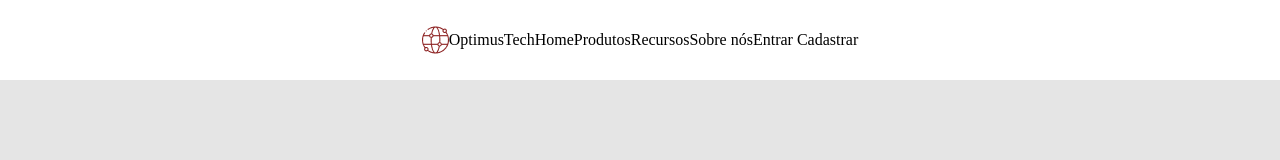
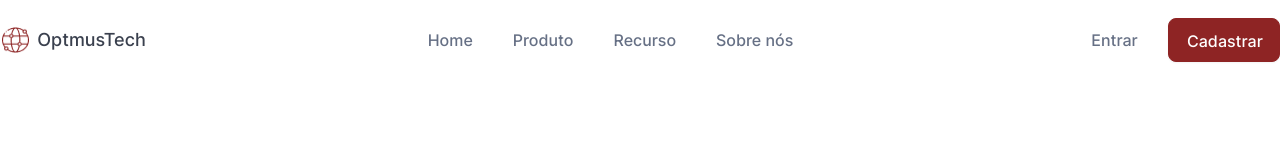
Before and after one commit to maxwelldeveloper7/7DaysOfCode-HTML-e-CSS, a plain HTML site: page index.html in a window 1280 px wide. Shown: the top 160 px of the page. Drawn offline with Linux system fonts and the light colour scheme.

Commit message:
dia um realizado

```diff
--- a/assets/css/style.css
+++ b/assets/css/style.css
@@ -1,23 +1,120 @@
-:root{
+:root {
     display: flex;
     justify-content: center;
     background: #E5E5E5;
 }
 
-.container{
+@font-face {
+    font-family: 'Inter';
+    src: url(../font/Inter.ttf);
+}
+
+main {
+   display: flex;
+   flex-direction: column;
+   align-items: center;
+   width: 1440px;
+   height: 3503px;
+   background: #FFFFFF;
+}
+
+header {
     display: flex;
+    flex-direction: column;
     justify-content: center;
     align-items: center;
     width: 1440px;
     height: 80px;
-    background: #FFFFFF;
 }
 
-.button_base{
+.container{
     display: flex;
+    justify-content: space-between;
     align-items: center;
+    padding: 0px 32px;
+    width: 1280px;
+    height: 44px;
 }
 
-.content .menu{
+.logo{
     display: flex;
+    justify-content: center;
+    align-items: center;
+    gap: 8px;
+    width: 148px;
+    height: 26.99px;
 }
+
+.logo__imagem{
+    width: 27px;
+    height: 26.77px;
+}
+
+.logo__texto{
+    font-family: 'Inter';
+    font-style: normal;
+    font-weight: 500;
+    font-size: 18px;
+    line-height: 24px;
+    color: #3A404E;
+}
+
+.paginas {
+    display: flex;
+    justify-content: center;
+    align-items: center;
+    gap: 40px;
+    width: 370px;
+    height: 32px;
+}
+
+.paginas__link{
+    width: 70px;
+    height: 24px;
+    font-family: 'Inter';
+    font-style: normal;
+    font-weight: 500;
+    font-size: 16px;
+    line-height: 24px;
+    color: #667085;
+}
+
+.botoes{
+    display: flex;
+    justify-content: center;
+    align-items: center;
+    gap: 12px;
+    width: 207px;
+    height: 44px;
+}
+
+.bt-entrar{
+    padding: 10px 18px;
+    gap: 8px;
+    width: 83px;
+    height: 44px;
+    border-radius: 8px;
+    font-family: 'Inter';
+    font-style: normal;
+    font-weight: 500;
+    font-size: 16px;
+    line-height: 24px;
+    color: #667085;
+}
+
+.bt-cadastrar{
+    padding: 10px 18px;
+    gap: 8px;
+    width: 112px;
+    height: 44px;
+    border-radius: 8px;
+    background: #8E2424;
+    border: 1px solid #8E2424;
+    box-shadow: 0px 1px 2px rgba(16, 24, 40, 0.05);
+    font-family: 'Inter';
+    font-style: normal;
+    font-weight: 500;
+    font-size: 16px;
+    line-height: 24px;
+    color: #FFFFFF;
+}
--- a/index.html
+++ b/index.html
@@ -1,5 +1,6 @@
 <!DOCTYPE html>
 <html lang="pt-br">
+
 <head>
     <meta charset="UTF-8">
     <meta http-equiv="X-UA-Compatible" content="IE=edge">
@@ -8,27 +9,32 @@
     <link rel="stylesheet" href="assets/css/style.css">
     <title>OptmusTech</title>
 </head>
+
 <body>
+    <main>
         <header>
             <div class="container">
-            <div class="button_base">
-                <img src="assets/img/worldwide_1.png" alt="logo" class="logomarca">
-                <p class="botao-logo">OptimusTech</p>
+                <div class="logo">
+                    <img src="assets/img/worldwide_1.png" alt="Logo da OptmusTech" class="logo__imagem">
+                    <p class="logo__texto">OptmusTech</p>
                 </div>
-            <nav class="content">
-                <ul class="menu">
-                    <li class="menu__item">Home</li>
-                    <li class="menu__item">Produtos</li>
-                    <li class="menu__item">Recursos</li>
-                    <li class="menu__item">Sobre nós</li>
+                <div class="paginas">
+                    <nav>
+                        <ul class="paginas">
+                            <li><a href="#" class="paginas__link">Home</a></li>
+                            <li><a href="#" class="paginas__link">Produto</a></li>
+                            <li><a href="#" class="paginas__link">Recurso</a></li>
+                            <li><a href="#" class="paginas__link">Sobre nós</a></li>
                         </ul>
                     </nav>
-            <span class="logo"></span>
-            <div class="navigation">
-                <a href="#" class="bt-entrar">Entrar</a>
-                <a href="#" class="bt-cadastrar">Cadastrar</a>
+                </div>
+                <div class="botoes">
+                    <button class="bt-entrar">Entrar</button>
+                    <button class="bt-cadastrar">Cadastrar</button>
                 </div>
             </div>
         </header>
+    </main>
 </body>
+
 </html>
```
Also changed, not shown: assets/font/Inter.ttf (added). Lines whose indentation alone changed are shown as unchanged.
